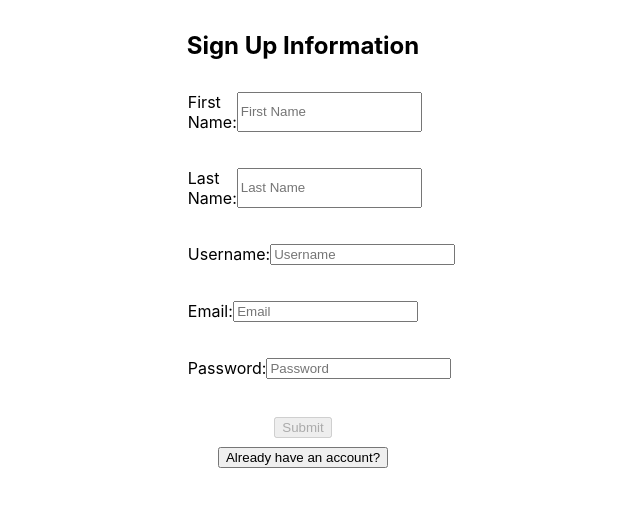
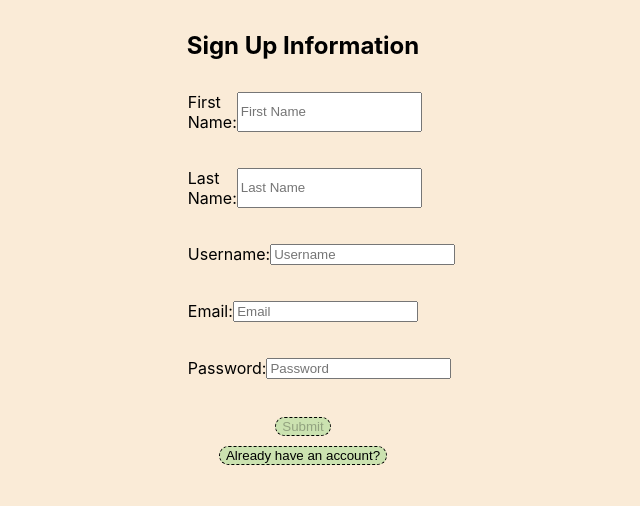
Before and after one commit to BW-Potluck-Planner-2/front-end, a React (Create React App) app in the folder potluckplanner/: page / in a window 1280 px wide. Shown: the top 506 px of the page, without its empty margins (337-977 px from the left). Built offline with nearby package versions, Linux system fonts and the light colour scheme.

Commit message:
added styling to match landing pages better

```diff
--- a/potluckplanner/src/components/styledcomponets.js
+++ b/potluckplanner/src/components/styledcomponets.js
@@ -18,6 +18,12 @@ export default styled.div`
         justify-content: space-between;
     }
 
+    button{
+        background-color: #CBE2B0;
+        border: 1px dashed black;
+        border-radius: 12px;
+    }
+
     .error{
         color: red;
         font-weight: bold;
--- a/potluckplanner/src/index.css
+++ b/potluckplanner/src/index.css
@@ -5,6 +5,7 @@ body {
     sans-serif;
   -webkit-font-smoothing: antialiased;
   -moz-osx-font-smoothing: grayscale;
+  background-color: #FAEBD7;
 }
 
 code {
@@ -12,10 +13,6 @@ code {
     monospace;
 }
 
-/* * {
-  border: 1px solid grey;
-} */
-
 .App{
   width: 60%;
   margin: auto;
```
